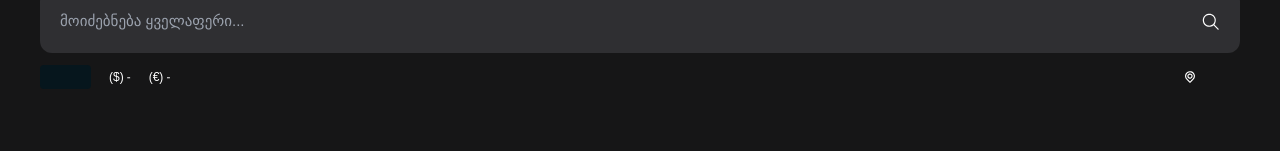
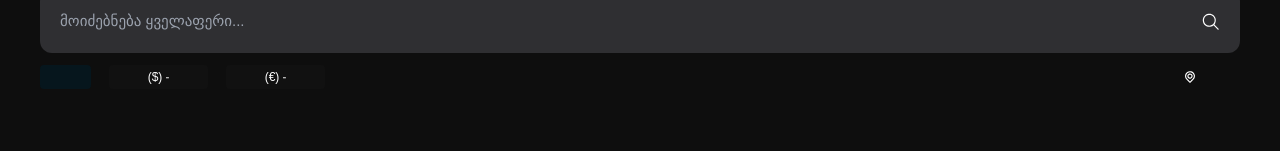
Before and after one commit to mchedlo14/mg, a React (Vite) app in the folder react/: page / in a window 1280 px wide. Shown: the part 271-422 px from the top of the page. Built offline with nearby package versions, Linux system fonts and the light colour scheme; no server answers.

Commit message:
changed weather component

```diff
--- a/react/src/components/weather/Weather.scss
+++ b/react/src/components/weather/Weather.scss
@@ -120,9 +120,17 @@
 
         p {
             font-size: 12px;
-            @include fontRegular;
+            font-family: "Noto Sans Georgian", sans-serif;
+            font-weight: 400;
             color: white;
+            background: #111111;
             line-height: 16.32px;
+            width: 99px;
+            height: 24px;
+            display: flex;
+            align-items: center;
+            justify-content: center;
+            border-radius: 4px;
         }
     }
 
@@ -136,9 +144,10 @@
 
         p {
             font-size: 12px;
-            @include fontThin;
-            color: white;
-            line-height: 16.32px;
+            @include fontRegular;
+            color: #FFFFFF;
+            line-height: 100%;
+            user-select: none;
         }
     }
 }
--- a/react/src/styles/_variables.scss
+++ b/react/src/styles/_variables.scss
@@ -7,7 +7,7 @@ body {
     box-sizing: border-box;
 }
 //colors
-$home_page_bg_dark: rgb(22, 22, 23);
+$home_page_bg_dark: #0E0E0E;
 
 body {
     background-color: $home_page_bg_dark;
```
